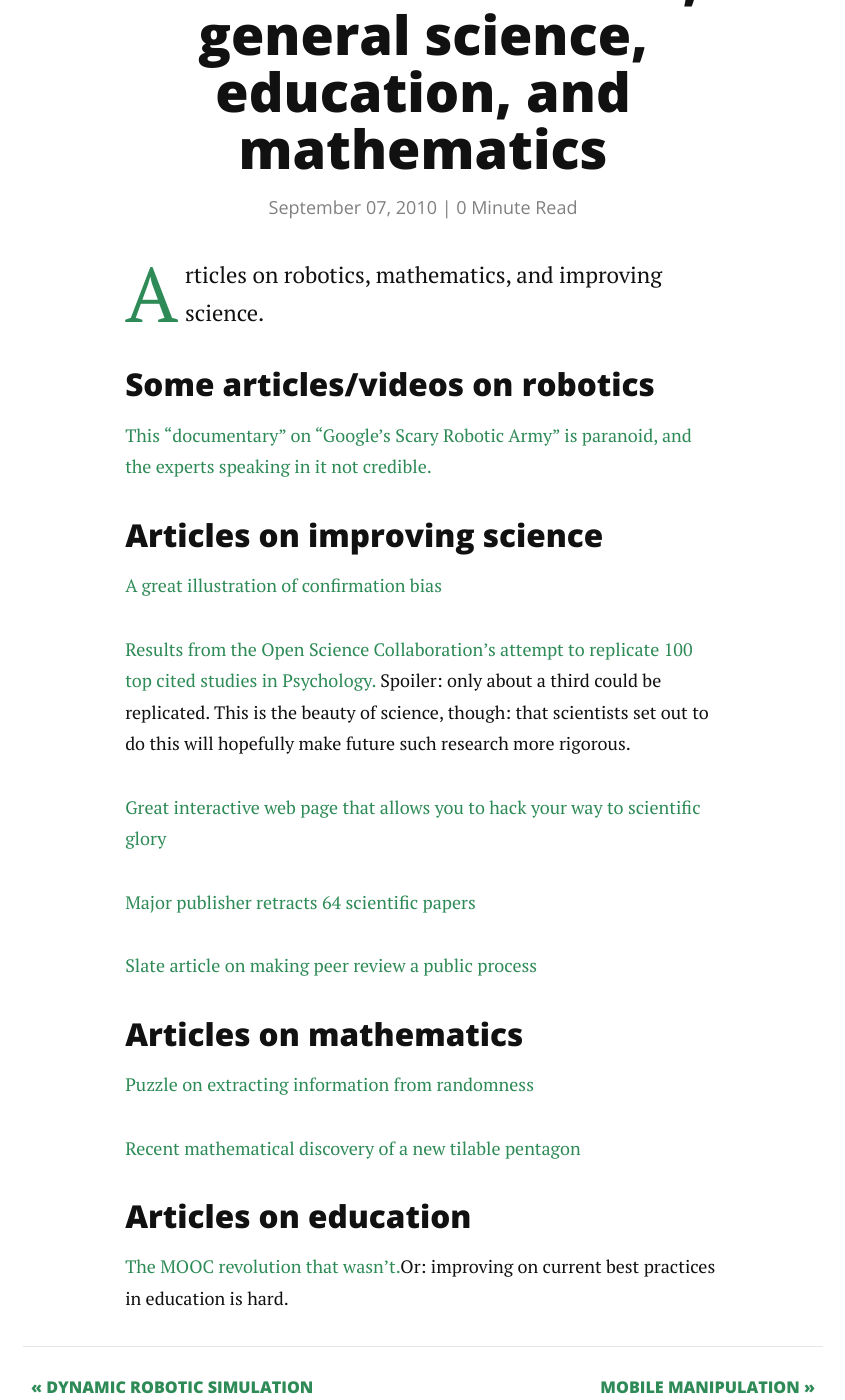
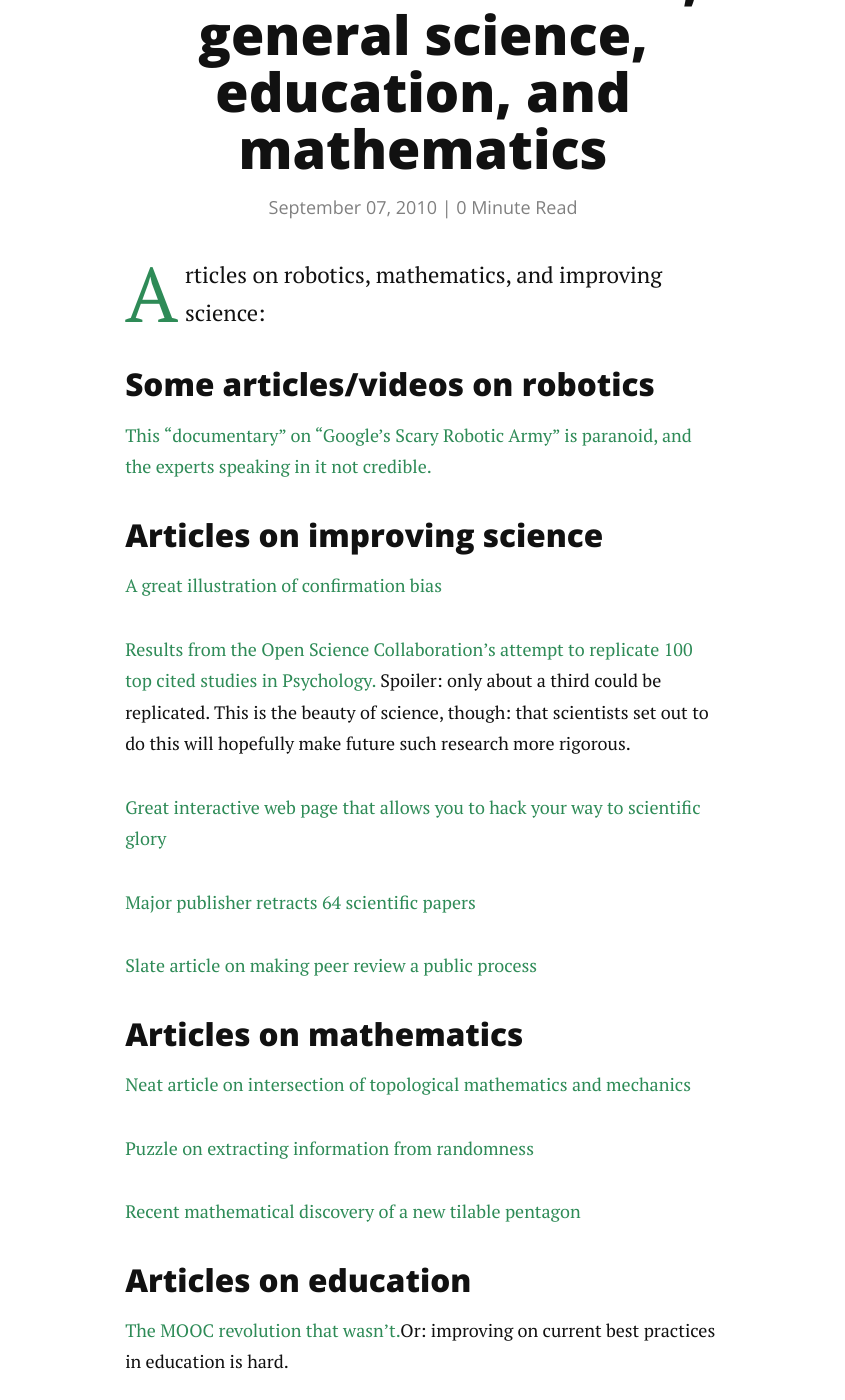
Before and after one commit to PositronicsLab/positronicslab.github.io, a Jekyll site: the page built from _posts/2015-09-10-better-science.markdown, in a window 1280 px wide and 1400 px high, scrolled down 409 px. Shown: the whole window, without its empty margins (217-1062 px from the left). Built offline with Jekyll 4.4.1, drawn with Linux system fonts in a browser that asks for light colours; nearby versions of some CDN libraries; Markdown is read by kramdown in place of the engine named in the settings.

Commit message:
Fixed posts

```diff
--- a/_posts/2015-09-10-better-science.markdown
+++ b/_posts/2015-09-10-better-science.markdown
@@ -4,7 +4,7 @@ title:  "Links to videos and articles on robotics, general science, education, a
 date:   2010-09-07
 ---
 
-<p class="intro"><span class="dropcap">A</span>rticles on robotics, mathematics, and improving science.</p>
+<p class="intro"><span class="dropcap">A</span>rticles on robotics, mathematics, and improving science:</p>
 
 ### Some articles/videos on robotics
 
@@ -27,6 +27,8 @@ make future such research more rigorous.
 
 ### Articles on mathematics
 
+<a href="http://motherboard.vice.com/en_uk/read/forget-dark-energy-physicists-have-finally-cracked-overhand-knots?utm_source=MBtwitter">Neat article on intersection of topological mathematics and mechanics</a>
+
 <a href="https://www.quantamagazine.org/20150707-can-information-rise-from-randomness/">Puzzle on extracting information from randomness</a>
 
 <a href="http://www.theguardian.com/science/alexs-adventures-in-numberland/2015/aug/10/attack-on-the-pentagon-results-in-discovery-of-new-mathematical-tile">Recent mathematical discovery of a new tilable pentagon</a>
```
